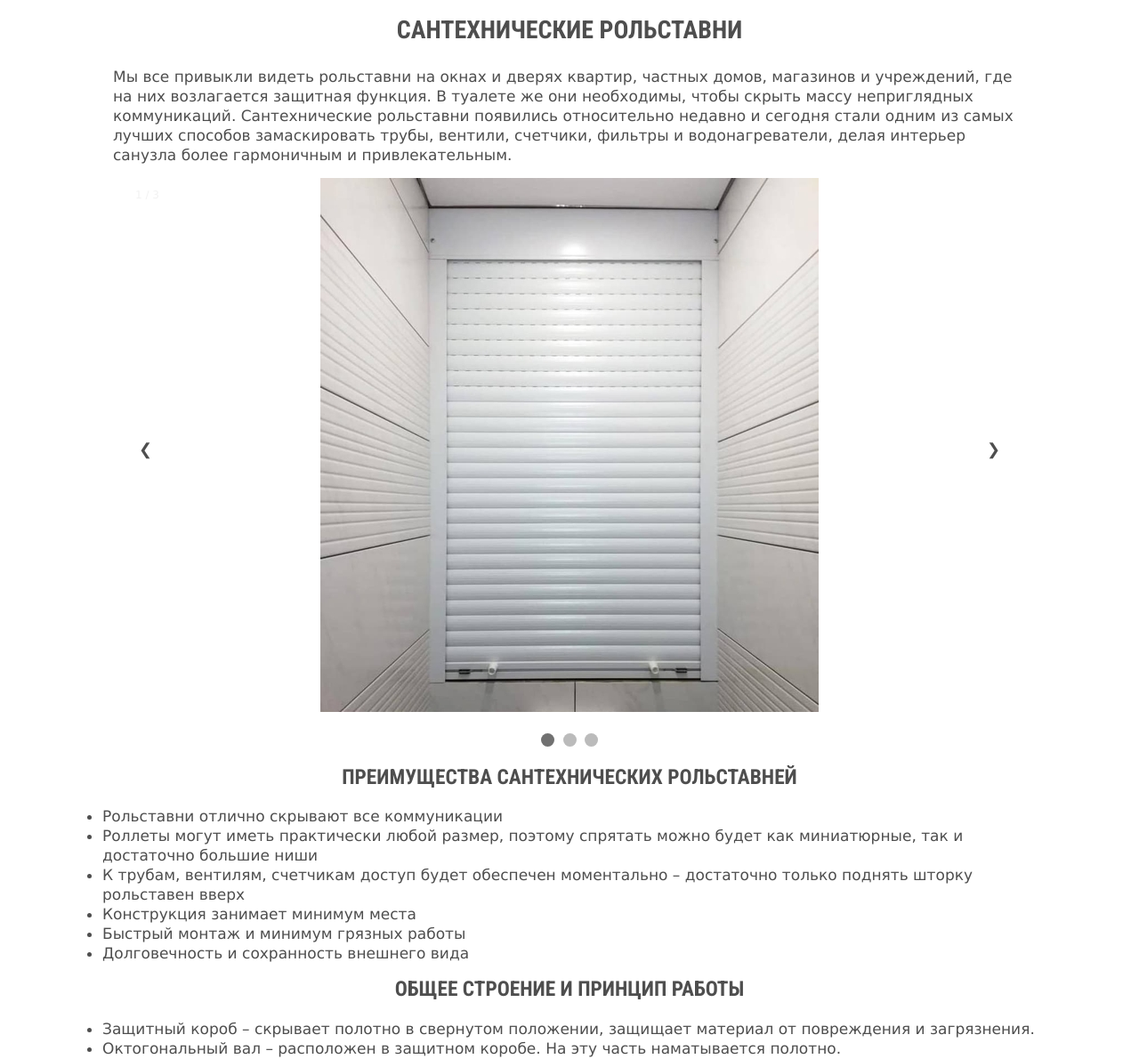
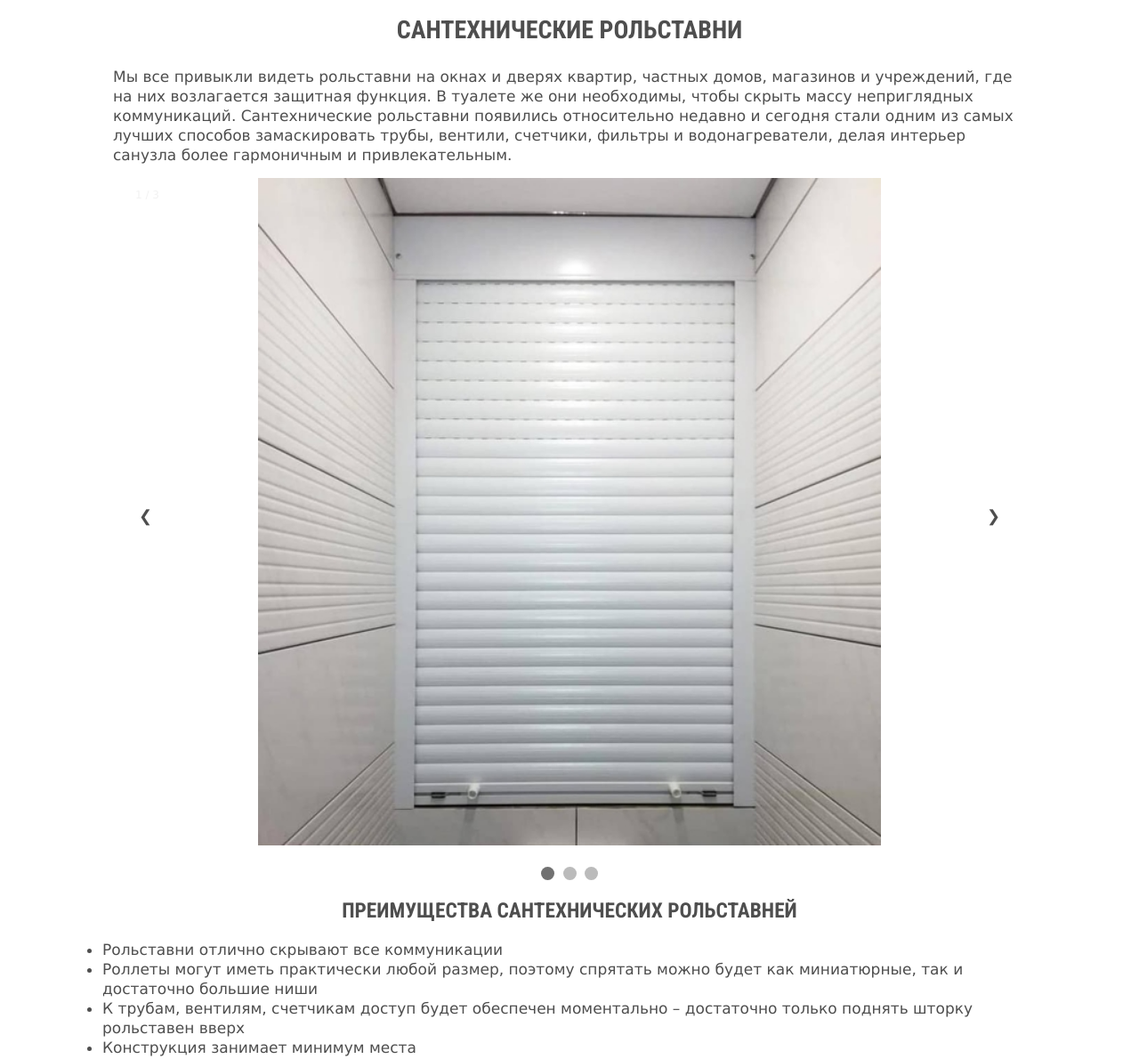
Before and after one commit to artem-create16/site_master, a Flask app: page /rolstavni/rolstavni-santekhnicheskie in a window 1280 px wide. Shown: the part 175-1365 px from the top of the page at 89% size. Run offline with Flask 2, Linux system fonts and the light colour scheme.

Commit message:
Fixed rollet width

```diff
--- a/application/templates/roller_shutters/plumbing_shutters.html
+++ b/application/templates/roller_shutters/plumbing_shutters.html
@@ -194,21 +194,21 @@
         <div class="mySlides fade">
             <div class="numbertext">1 / 3</div>
             <div class="img">
-                <img src="../static/img/roller_shutters/plumbing_shutters/plumbing1.jpg" style="height:50%">
+                <img src="../static/img/roller_shutters/plumbing_shutters/plumbing1.jpg" style="width:70%">
             </div>
         </div>
 
         <div class="mySlides fade">
             <div class="numbertext">2 / 3</div>
             <div class="img">
-                <img src="../static/img/roller_shutters/plumbing_shutters/plumbing2.jpg" style="height:50%">
+                <img src="../static/img/roller_shutters/plumbing_shutters/plumbing2.jpg" style="width:70%">
             </div>
         </div>
 
         <div class="mySlides fade">
             <div class="numbertext">3 / 3</div>
             <div class="img">
-                <img src="../static/img/roller_shutters/plumbing_shutters/plumbing3.jpg" style="height:50%">
+                <img src="../static/img/roller_shutters/plumbing_shutters/plumbing3.jpg" style="width:70%">
             </div>
         </div>
 
```
